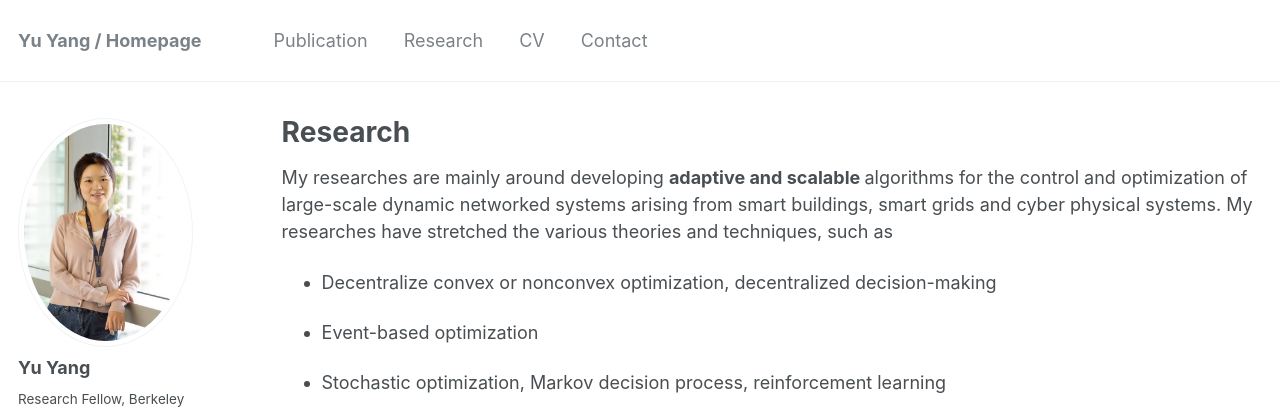
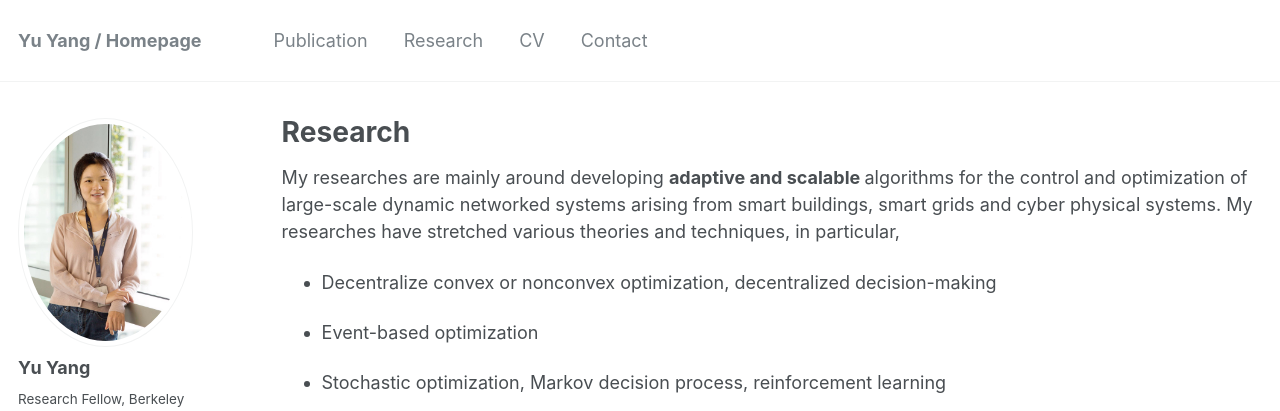
Before and after one commit to yangyu-berkeley/yangyu-berkeley.github.io, a Jekyll site: the page built from _pages/research.md, in a window 1280 px wide and 900 px high. Shown: the top 411 px of the window. Built offline with Jekyll 4.4.1, drawn with Linux system fonts in a browser that asks for light colours.

Commit message:
Update research.md

```diff
--- a/_pages/research.md
+++ b/_pages/research.md
@@ -8,7 +8,7 @@ author_profile: true
 
 
  My researches are mainly around developing <b> adaptive and scalable </b> algorithms for the control and optimization of large-scale dynamic networked systems arising from smart buildings, smart grids and cyber physical systems.
-My researches have stretched the various theories and techniques, such as
+My researches have stretched various theories and techniques, in particular,
   <p><ul>
     <li> <p>Decentralize convex or nonconvex optimization, decentralized decision-making </p></li>
     <li> <p> Event-based optimization </p></li>
```
